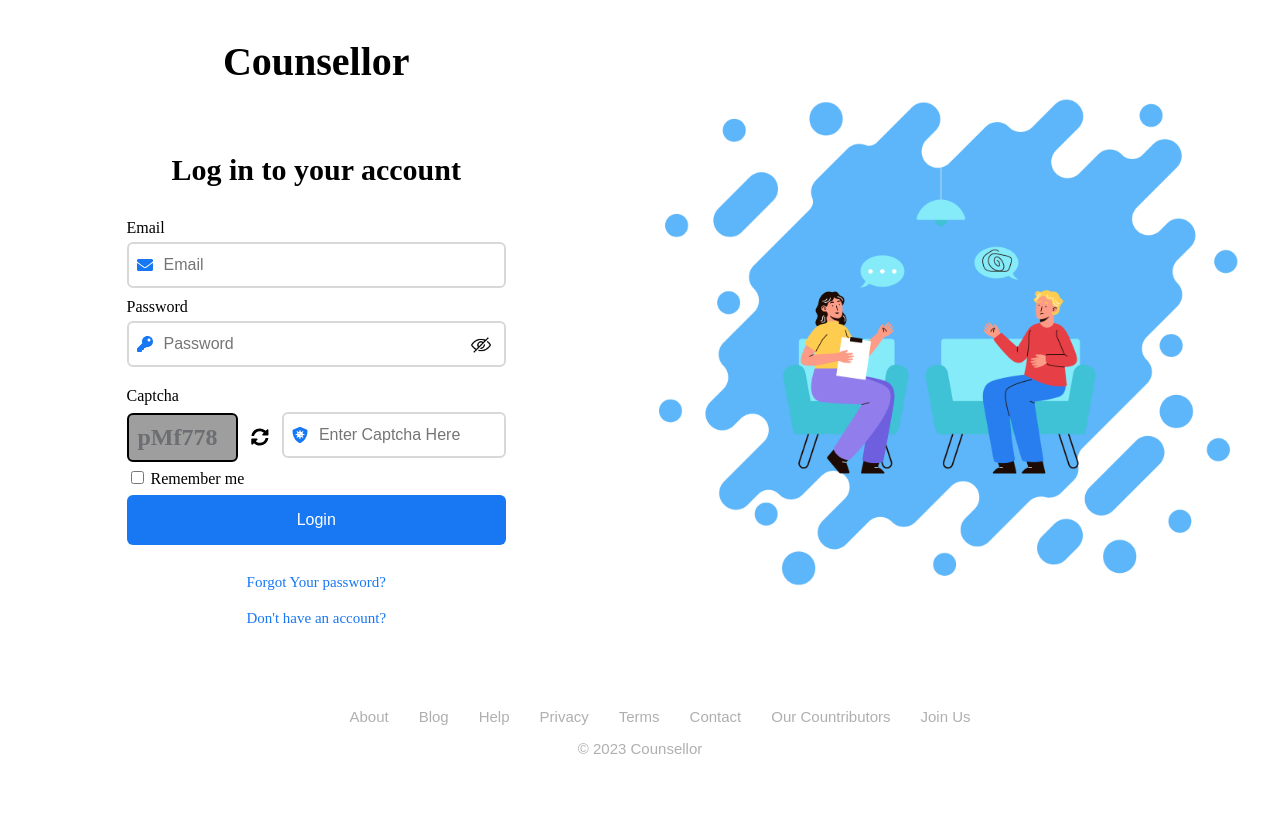
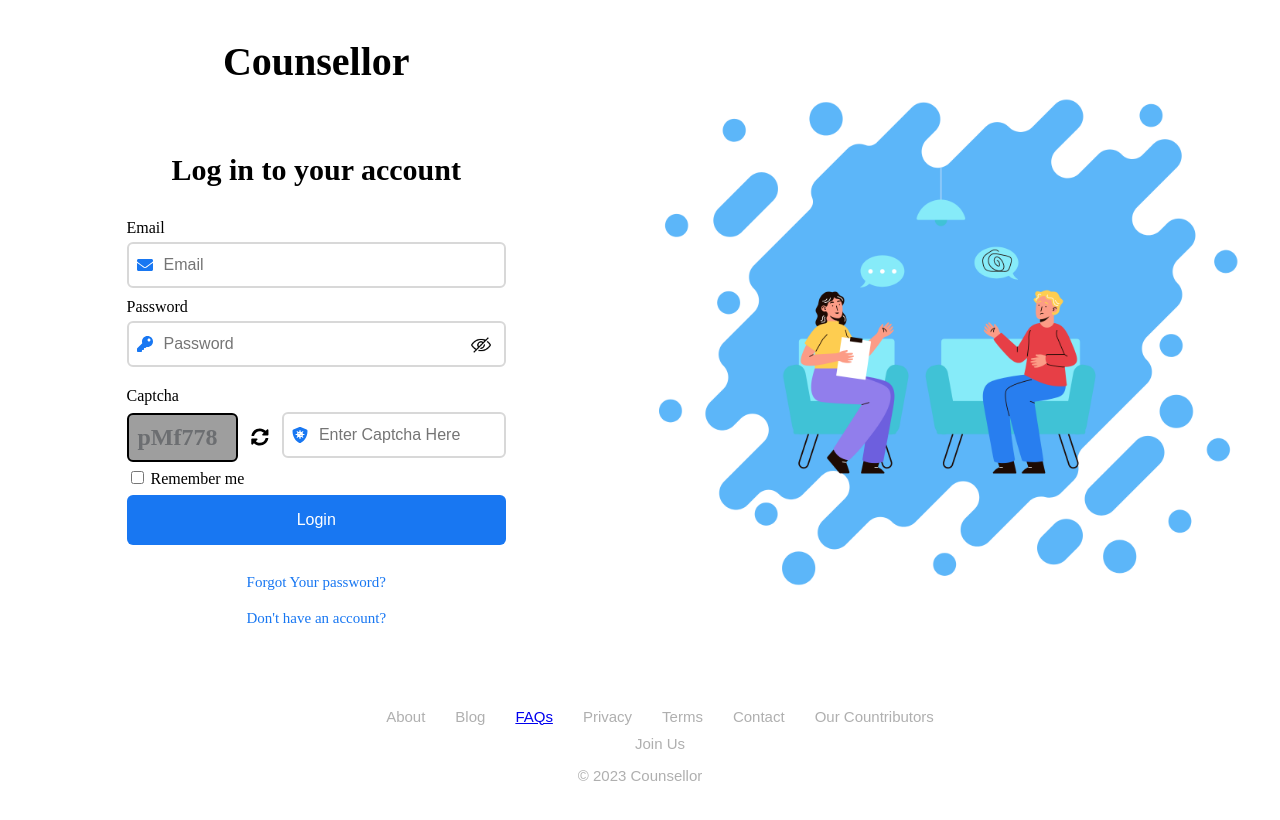
Before and after one commit to Counselllor/Counsellor-Web, a React (Vite) app: page / in a window 1280 px wide. Shown: the top 820 px of the page. Built offline with nearby package versions, Linux system fonts and the light colour scheme; no server answers; grey boxes are pictures that could not be loaded; a web font is replaced by a local one.

Commit message:
updated footer
Changed 'Help' to 'FAQs'

```diff
--- a/src/components/Footer/Footer.jsx
+++ b/src/components/Footer/Footer.jsx
@@ -1,5 +1,6 @@
 import "./Footer.css";
 import { FaGithub, FaInstagram, FaFacebook, FaLinkedin } from "react-icons/fa";
+
 
 function Footer() {
   return (
@@ -15,7 +16,7 @@ function Footer() {
             </a>
           </li>
           <li>Blog</li>
-          <li>Help</li>
+          <li><a href="./Dashboard">FAQs</a></li>
           <li>Privacy</li>
           <li>Terms</li>
           <li>
```
